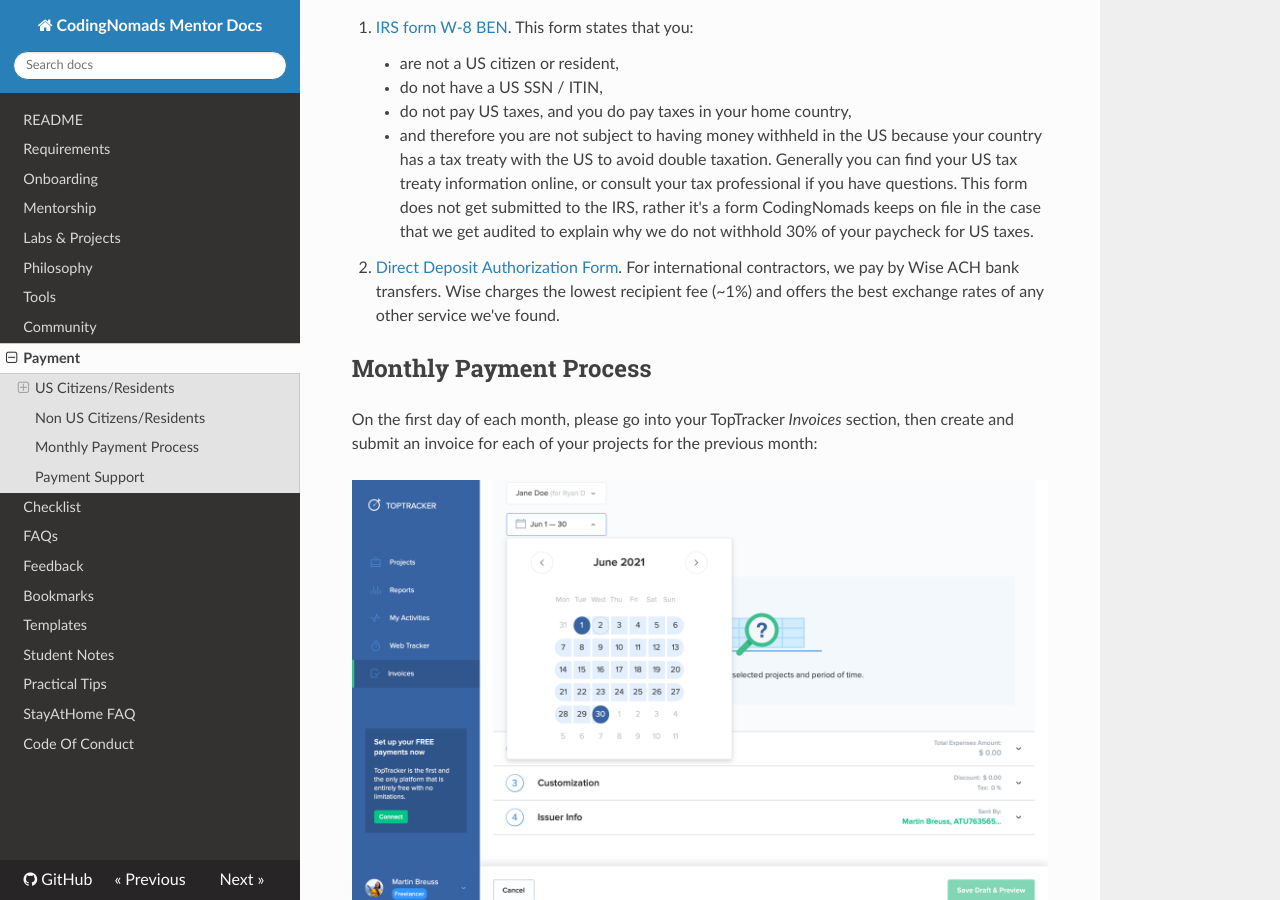
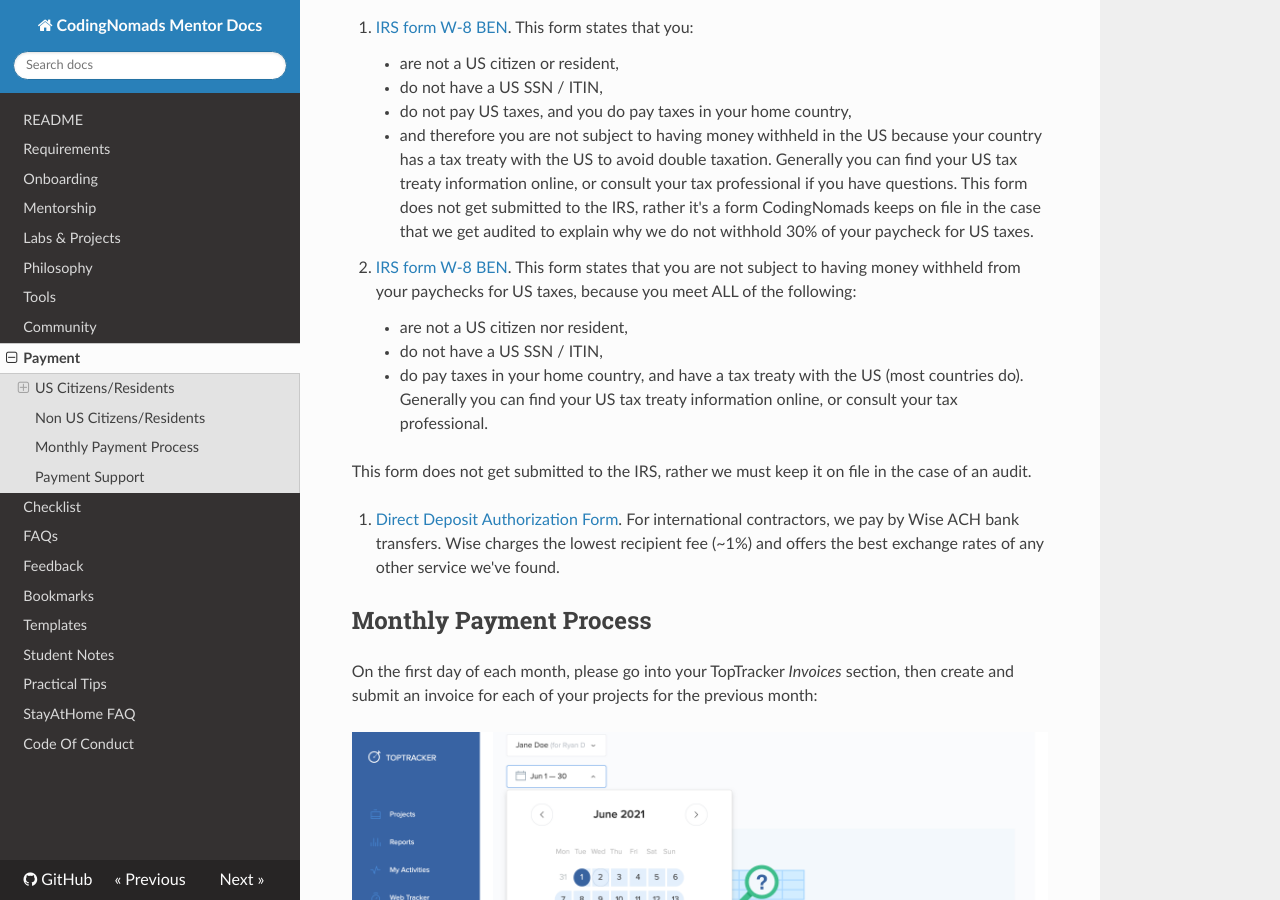
Before and after one commit to CodingNomads/mentor-docs, an MkDocs documentation site: the page built from docs/07_payment.md, in a window 1280 px wide and 900 px high, scrolled down 1352 px. Built offline with MkDocs 1.6.1, drawn with Linux system fonts in a browser that asks for light colours; nearby versions of some CDN libraries.

Commit message:
update to payment info

```diff
--- a/docs/07_payment.md
+++ b/docs/07_payment.md
@@ -38,6 +38,14 @@
 	- and therefore you are not subject to having money withheld in the US because your country has a tax treaty with the US to avoid double taxation. Generally you can find your US tax treaty information online, or consult your tax professional if you have questions.
 This form does not get submitted to the IRS, rather it's a form CodingNomads keeps on file in the case that we get audited to explain why we do not withhold 30% of your paycheck for US taxes.
 
+1.  [IRS form W-8 BEN](https://www.irs.gov/pub/irs-pdf/fw8ben.pdf).
+This form states that you are not subject to having money withheld from your paychecks for US taxes, because you meet ALL of the following:
+	- are not a US citizen nor resident,
+	- do not have a US SSN / ITIN,
+	- do pay taxes in your home country, and have a tax treaty with the US (most countries do). Generally you can find your US tax treaty information online, or consult your tax professional.
+
+This form does not get submitted to the IRS, rather we must keep it on file in the case of an audit.
+
 2.	[Direct Deposit Authorization Form](https://drive.google.com/file/d/1-u27F07GgBDpI0Mm2b4DFy0fiIJhTNpe/view?usp=sharing). For international contractors, we pay by Wise ACH bank transfers. Wise charges the lowest recipient fee (~1%) and offers the best exchange rates of any other service we've found.
 
 ## Monthly Payment Process
```
